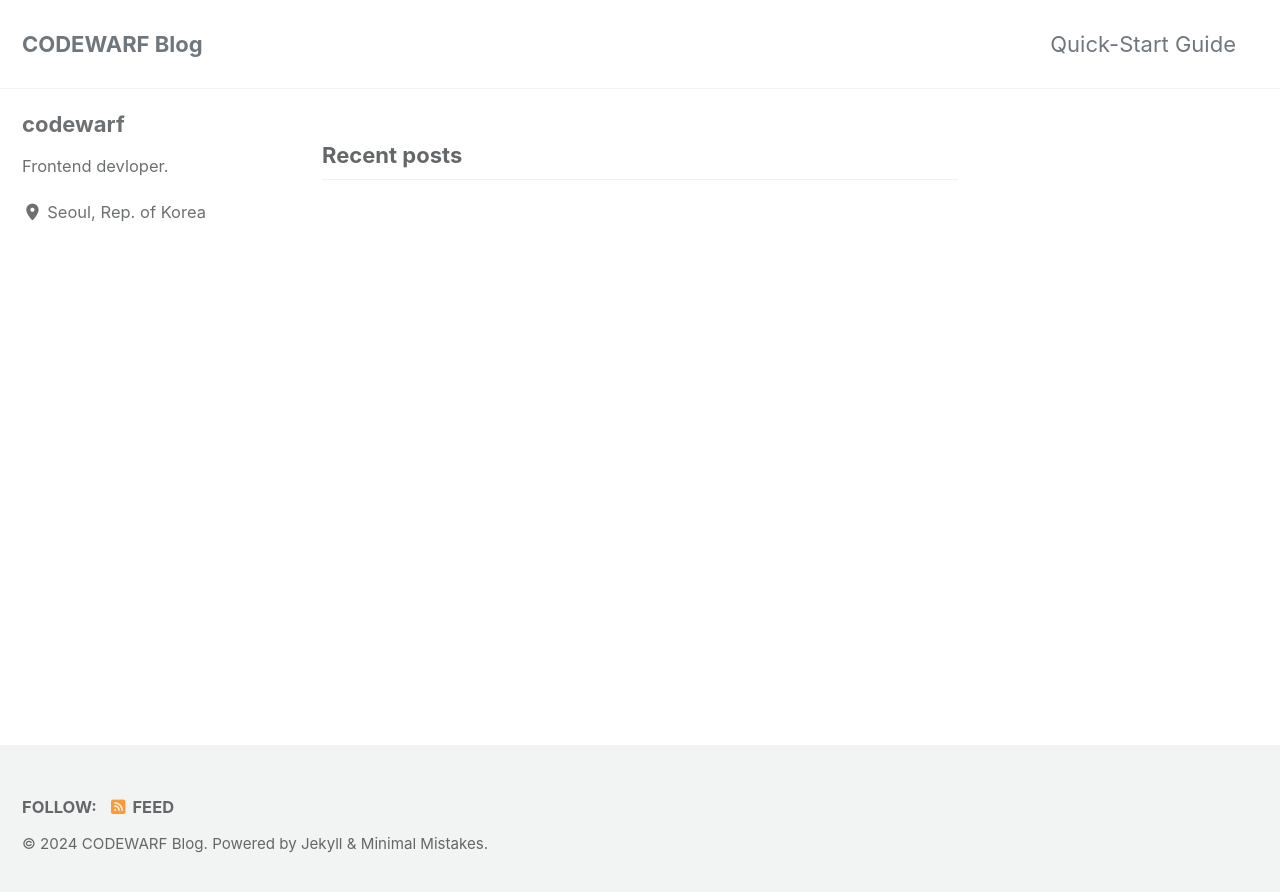
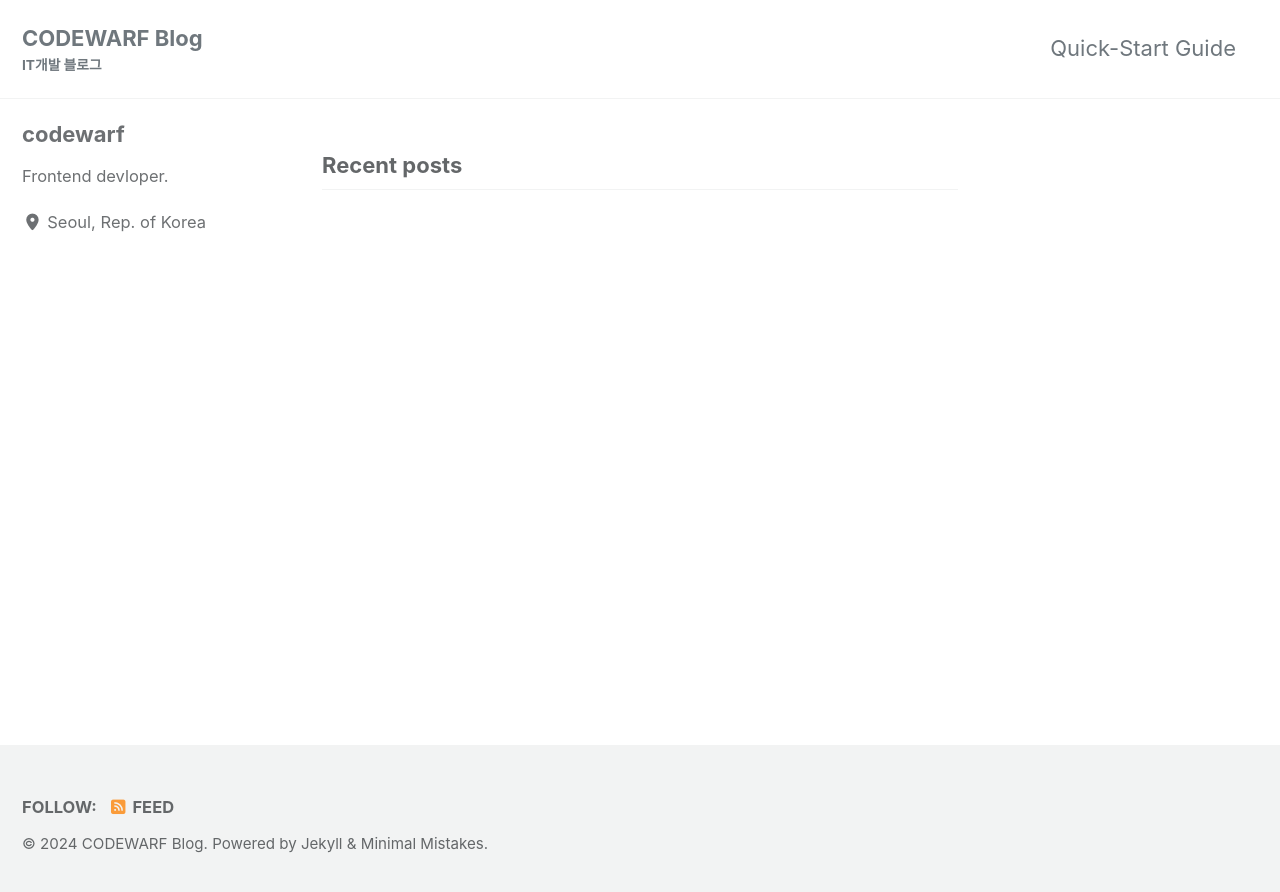
Before and after one commit to codewarf/codewarf.github.io, a Jekyll site: the page built from index.html, in a window 1280 px wide. Shown: the top 892 px of the page. Built offline with Jekyll 4.4.1, drawn with Linux system fonts in a browser that asks for light colours; cached includes are drawn as plain includes; the list of posts is cut into pages by our own code.

Commit message:
add subtitle

```diff
--- a/_config.yml
+++ b/_config.yml
@@ -19,7 +19,7 @@ locale                   : "en-US"
 rtl                      : # true, false (default) # turns direction of the page into right to left for RTL languages
 title                    : "CODEWARF Blog"
 title_separator          : "-"
-subtitle                 : # site tagline that appears below site title in masthead
+subtitle                 : "IT개발 블로그" # site tagline that appears below site title in masthead
 name                     : "codewarf"
 description              : "An amazing website."
 url                      : "https://codewarf.github.io"
```
